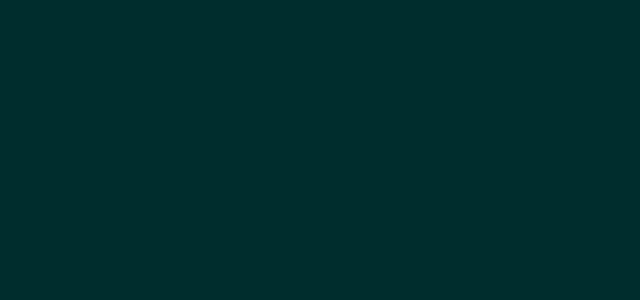
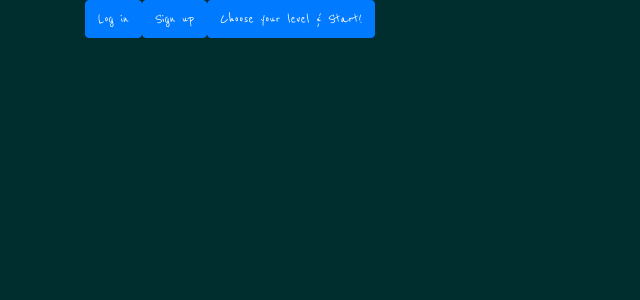
Before and after one commit to DianaBerte/MandarinApp-FE, a React (Create React App) app: page / in a window 1280 px wide. Before the commit this address had no page. Shown: the top 300 px of the page, without its empty margins (0-640 px from the left). Built offline with nearby package versions, Linux system fonts and the light colour scheme; a web font is replaced by a local one.

Commit message:
Creates Homepage, Choose level page, route to Game/Beginner

```diff
--- a/src/App.jsx
+++ b/src/App.jsx
@@ -2,13 +2,20 @@ import React from "react";
 import "bootstrap/dist/css/bootstrap.min.css";
 import "../src/assets/global.css";
 import { BrowserRouter, Routes, Route } from "react-router-dom";
+import Homepage from "./pages/Homepage/Homepage.jsx";
 import GameOne from "./pages/Games/Beginner/gameOne.jsx";
+import ChooseYourLevel from "./pages/Homepage/ChooseYourLevel.jsx";
 
 function App() {
     return (
         <BrowserRouter>
             <Routes>
+                <Route path="/" element={<Homepage />}  />
+                <Route path="/chooseYourLevel" element={<ChooseYourLevel />} />
                 <Route path="/games" element={<GameOne />}  />
+                {/* What I want to happen: *User clicks on Beginner, Start Game*
+                <Route element={<GamePage />}  path="/games/beginner/:number"  />
+                */}
             </Routes>
         </BrowserRouter>
     );
--- /dev/null
+++ b/src/pages/Homepage/ChooseYourLevel.jsx
@@ -0,0 +1,19 @@
+import { Button } from "react-bootstrap"
+import { useNavigate } from "react-router-dom"
+
+const ChooseYourLevel = () => {
+
+    const navigate = useNavigate()
+
+    return(
+        <>
+        <h1>Choose Your Level</h1>
+        <Button onClick={() => navigate("/GamePage/Beginner/first")}>
+            Beginner</Button>
+        <h3>Intermediate</h3>
+        <h3>Advanced</h3>
+        </>
+    )
+}
+
+export default ChooseYourLevel
--- /dev/null
+++ b/src/pages/Homepage/Homepage.jsx
@@ -0,0 +1,21 @@
+import { Button, Container } from "react-bootstrap"
+import { useNavigate } from "react-router-dom"
+
+const Homepage = () => {
+
+    const navigate = useNavigate()
+
+    return(
+        <>
+        <Container>
+        <Button>Log in</Button>
+        <Button>Sign up</Button>
+        {/* only after user's logged in or signed up appears Start Game btn */}
+        <Button onClick={() => navigate("/ChooseYourLevel")}
+        >Choose your level & Start!</Button>
+        </Container>
+        </>
+    )
+}
+
+export default Homepage
```
